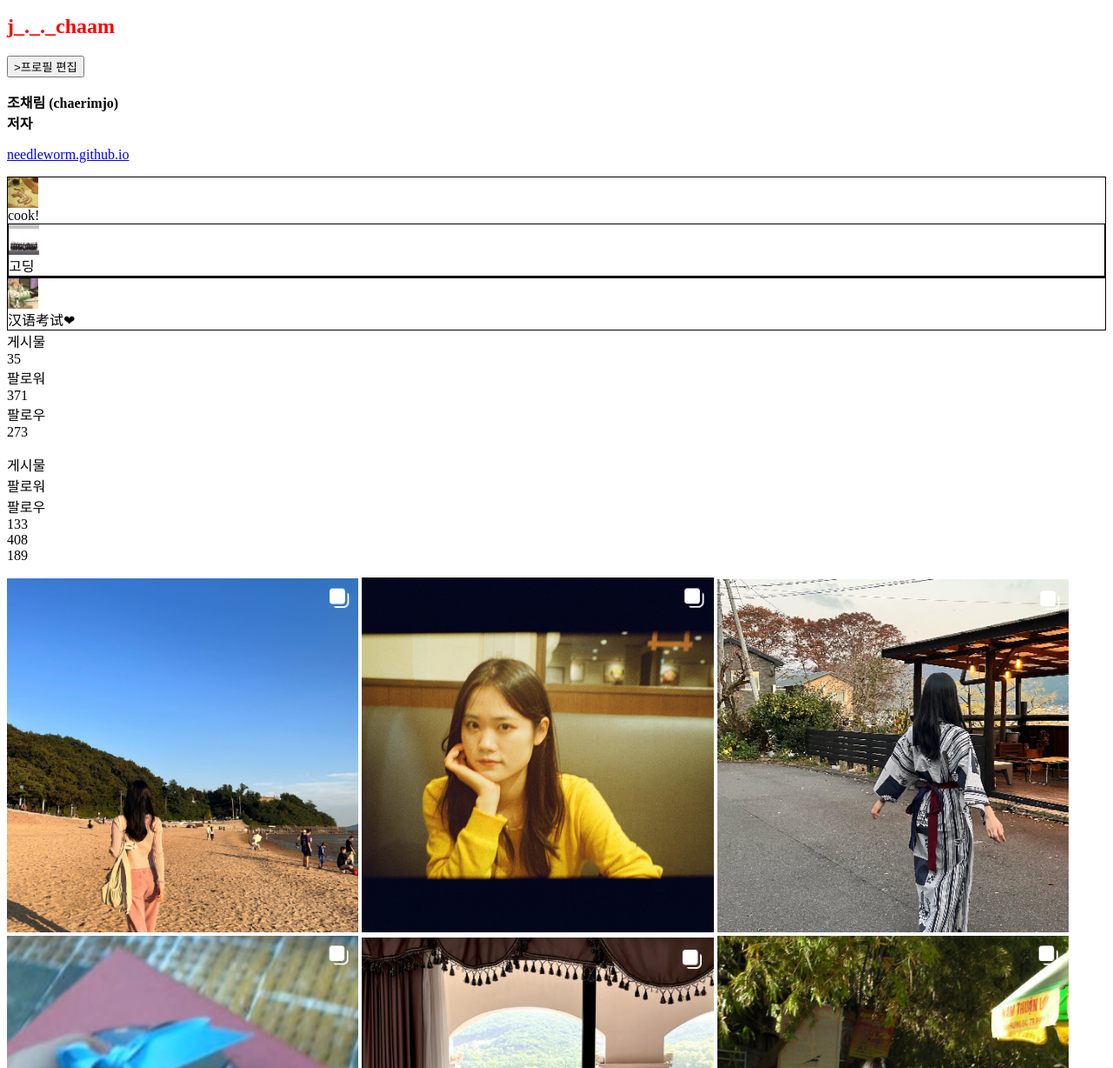
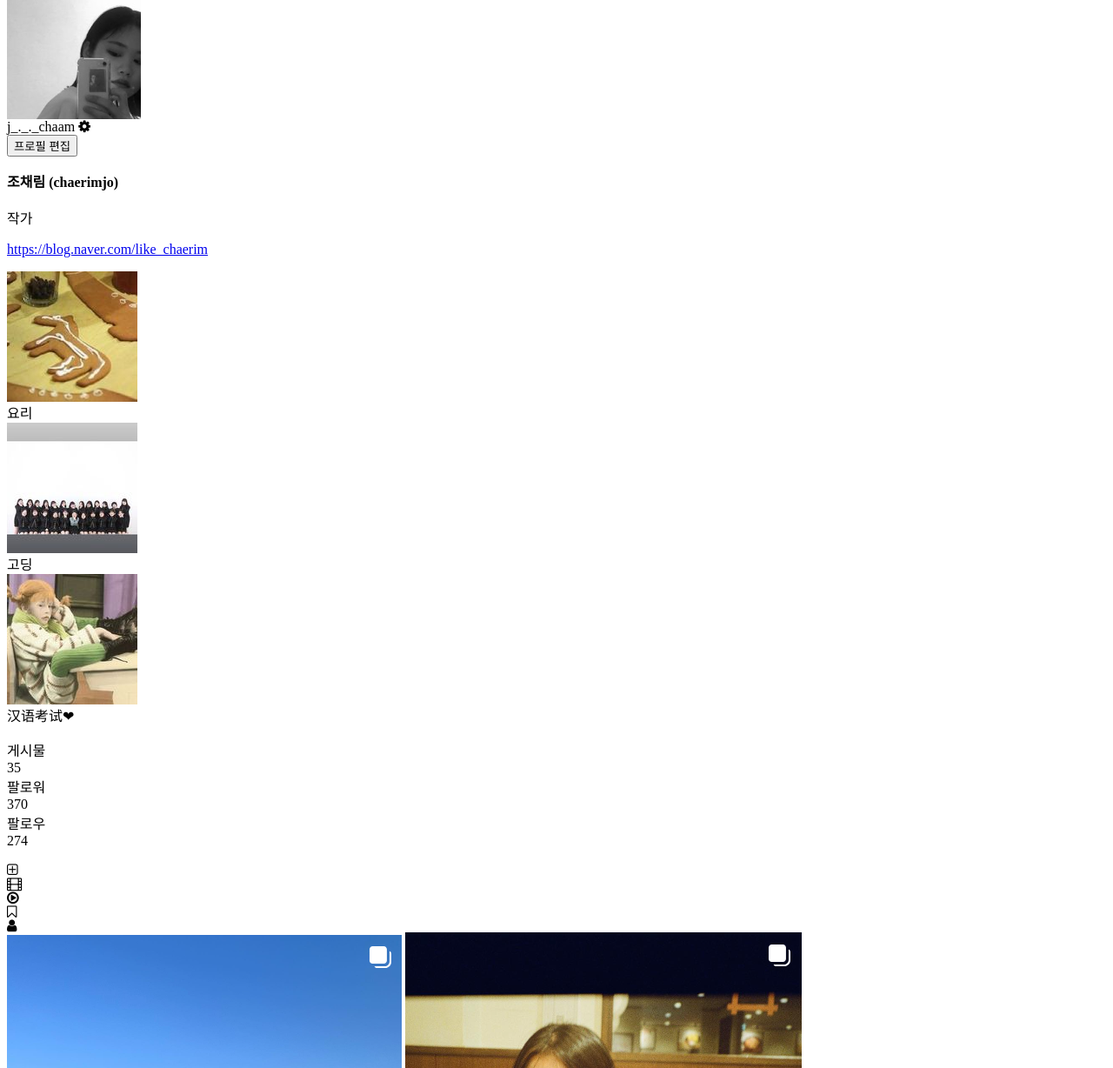
Before and after one commit to chaerimjo/instagram, a plain HTML site: page index.html in a window 1280 px wide. Shown: the part 367-1595 px from the top of the page at 87% size. Drawn offline with Linux system fonts and the light colour scheme.

Commit message:
Add files via upload

```diff
--- a/index.html
+++ b/index.html
@@ -1,87 +1,121 @@
 <html>
     <head>
         <link rel="stylesheet" href="style.css">
+        <link rel="stylesheet" href="https://cdnjs.cloudflare.com/ajax/libs/font-awesome/4.7.0/css/font-awesome.css" />
+        <script src="script.js"></script>
     </head>
     <body>
-        <img src="https://www.instagram.com/static/images/web/mobile_nav_type_logo.png/735145cfe0a4.png"/>
-        <input type="search" value="검색">
+        <div id="top">
+            <img src="https://www.instagram.com/static/images/web/mobile_nav_type_logo.png/735145cfe0a4. png"/>
+            <div class="sb">
+                <input class="search_bar" type="search" value="검색"/>
+            </div>
+
             <div>
-            <img src="image/profile.png" width="50px" alt="chaam"/>
+                <i class="fa fa-home" aria-hidden="true"></i>
+                <i class="fa fa-envelope-o" aria-hidden="true"></i>
+                <i class="fa fa-compass" aria-hidden="true"></i>
+                <i class="fa fa-heart-o" aria-hidden="true"></i>
+            </div>
+            <div></div>
+        </div>
+
+        <div id="profile">
+            <div id="profile_pic">
+                <img class="circle_pic" src="image/profile.png">
+                </div>
+                <div id="profile_info">
+                    <div id="id">
+                        <span>j_._._chaam</span>
+                        <i class="fa fa-cog" aria-hidden="true"></i>
+                    </div>
+                    <button>프로필 편집</button>
+                </div>
+            </div>
+        <p>
+            <strong id="userInfo">
+                조채림 (chaerimjo)<br/>
+            </strong><br/>
+            <span id="summary">작가</span>
+        </p>
+        <p id = "profile.Detail">
+            <a href="https://blog.naver.com/like_chaerim">
+            https://blog.naver.com/like_chaerim
+            </a>
+
+        <div id="highlight_area">
+            <div class="highlight">
+                <div class="highlight_pic">
+                    <img class="circle_pic" src="image/cook.jpg"/>
                 </div>
                 <div>
-            <h2>
-                j_._._chaam
-            </h2>
+                    요리
                 </div>
-        <div>
-        <button>>프로필 편집</button>
             </div>
-        <p>
-            <strong>
-                조채림 (chaerimjo)<br/>
-                저자<br/>
-            </strong>
-        </p>
-        <p>
-            <a href="http://needleworm.github.io">
-            needleworm.github.io
-            </a>
-            <div class="profile">
-                <div>
-                    <img src="image/cook.jpg" alt="요리"
-                height="35px">
-                </div>
-                <div>
-                    cook!
-                </div>
-                <div class="profile">
-                    <div>
-                        <img src="image/highschool.jpg" alt="고딩" height="35px">
+            <div class="highlight">
+                <div class="highlight_pic">
+                    <img class="circle_pic" src="image/highschool.jpg"/>
                 </div>
                 <div>
                     고딩
                 </div>
             </div>
-            </div>
-            <div class="profile">
-                <div>
-                    <img src="image/ppippi.jpg" alt="삐삐" height="35px">
-                </div>
-                <div>汉语考试❤</div>
+            <div class="highlight">
+                <div class="highlight_pic">
+                    <img class="circle_pic" src="image/ppippi.jpg"/>
                 </div>
                 <div>
+                    汉语考试❤
+                </div>
+                <div></div>
+            </div>
+        </div>
+
+
+        </p>
+        <p>
+        <div id="start_bar">
+            <div class="start">
                 게시물<br/>
                 35
             </div>
-        <div>
-            팔로워 <br/>
-            371
+            <div class="start">
+                팔로워<br/>
+                370
             </div>
-        <div>
-            팔로우 <br/>
-            273
+            <div class="start">
+                팔로우<br/>
+                274
+            </div>
         </div>
         </p>
-        <p>
-            게시물<br/>
-            팔로워<br/>
-            팔로우<br/>
-            133<br/>
-            408<br/>
-            189<br/>
-        </p>
         <div>
-            <img src="image/thumbnails/1.png" width="32%"/>
-            <img src="image/thumbnails/2.png" width="32%"/>
-            <img src="image/thumbnails/3.png" width="32%"/>
-            <img src="image/thumbnails/4.png" width="32%"/>
-            <img src="image/thumbnails/5.png" width="32%"/>
-            <img src="image/thumbnails/6.png" width="32%"/>
-            <img src="image/thumbnails/7.png" width="32%"/>
-            <img src="image/thumbnails/8.png" width="32%"/>
-            <img src="image/thumbnails/9.png" width="32%"/>
+            <div id="sub_icons">
+                <div class="selected">
+                    <i class="fa fa-plus-square-o" aria-hidden="true"></i></div>
+                <div><i class="fa fa-film" aria-hidden="true"></i></div>
+                <div><i class="fa fa-play-circle-o" aria-hidden="true"></i></div>
+                <div><i class="fa fa-bookmark-o" aria-hidden="true"></i></div>
+                <div><i class="fa fa-user" aria-hidden="true"></i></div>
             </div>
-        <div>아이콘이 들어갈 자리</div>
-        <div>게시물 썸네일이 들어갈 자리</div>
+        </div>
+
+        <div>
+            <div class="thumbnail_grid">
+                <img src="image/thumbnails/1.png" class="thumbnail"/>
+                <img src="image/thumbnails/2.png" class="thumbnail"/>
+                <img src="image/thumbnails/3.png" class="thumbnail"/>
+            </div>
+            <div class="thumbnail_grid">
+                <img src="image/thumbnails/4.png" class="thumbnail"/>
+                <img src="image/thumbnails/5.png" class="thumbnail"/>
+                <img src="image/thumbnails/6.png" class="thumbnail"/>
+            </div>
+            <div class="thumbnail_grid">
+                <img src="image/thumbnails/7.png" class="thumbnail"/>
+                <img src="image/thumbnails/8.png" class="thumbnail"/>
+                <img src="image/thumbnails/9.png" class="thumbnail"/>
+            </div>
+        </div>
     </body>
 </html>
```
Lines whose indentation alone changed are shown as unchanged.
